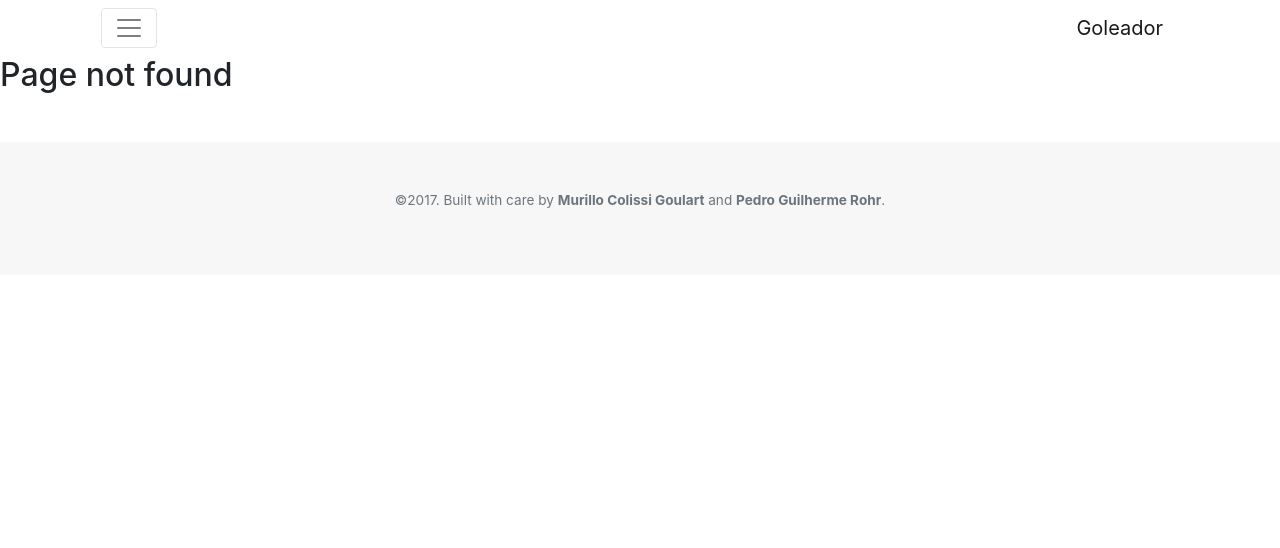
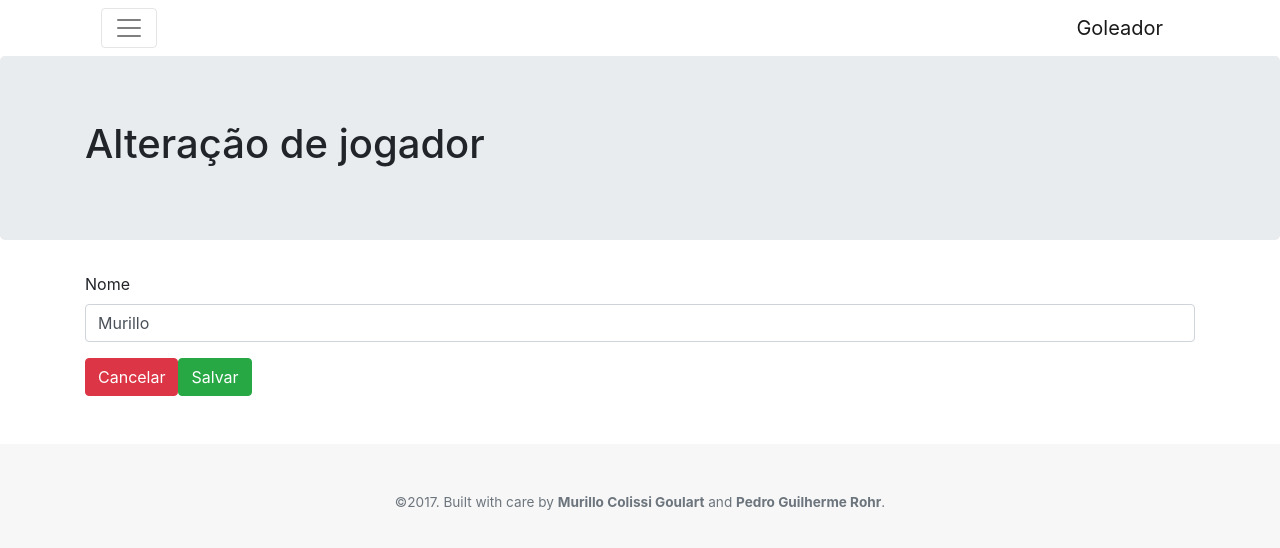
Before and after one commit to murillocg/goleador, an Angular app in the folder src/main/webapp/: page /jogador/1 in a window 1280 px wide. Before the commit this address had no page. Shown: the top 548 px of the page. Built offline with nearby package versions, Linux system fonts and the light colour scheme.

Commit message:
Created the jogador form component used in CRUD operations

```diff
--- a/src/main/webapp/src/app/app.module.ts
+++ b/src/main/webapp/src/app/app.module.ts
@@ -1,6 +1,6 @@
 import { BrowserModule } from '@angular/platform-browser';
 import { NgModule } from '@angular/core';
-import { FormsModule } from '@angular/forms';
+import { ReactiveFormsModule } from '@angular/forms';
 import { HttpModule } from '@angular/http';
 
 import { NgbModule } from '@ng-bootstrap/ng-bootstrap';
@@ -12,6 +12,7 @@ import { DashboardComponent } from './dashboard/dashboard.component';
 import { GoleadoresComponent } from './goleadores/goleadores.component';
 import { GoleadorService } from './goleadores/shared/goleador.service';
 import { JogadoresComponent } from './jogadores/jogadores.component';
+import { JogadorFormComponent } from './jogador-form/jogador-form.component';
 import { JogadorService } from './jogadores/shared/jogador.service';
 import { PageNotFoundComponent } from './page-not-found/page-not-found.component';
 import { PartidasComponent } from './partidas/partidas.component';
@@ -24,13 +25,14 @@ import { PartidaService } from './partidas/shared/partida.service';
     DashboardComponent,
     GoleadoresComponent,
     JogadoresComponent,
+    JogadorFormComponent,
     PageNotFoundComponent,
     PartidasComponent
   ],
   imports: [
     BrowserModule,
-    FormsModule,
     HttpModule,
+    ReactiveFormsModule,
     AppRoutingModule,
     NgbModule.forRoot()
   ],
--- /dev/null
+++ b/src/main/webapp/src/app/jogador-form/jogador-form.component.html
@@ -0,0 +1,15 @@
+<div class="jumbotron">
+  <div class="container">
+    <h1>{{ title }}</h1>
+  </div>
+</div>
+<div class="container">
+  <form [formGroup]="jogadorForm" (ngSubmit)="onSubmit()">
+    <div class="form-group">
+      <label for="nome">Nome</label>
+      <input type="text" class="form-control" id="nome" formControlName="nome">
+    </div>
+    <button type="button" class="btn btn-danger" routerLink="/jogadores">Cancelar</button>
+    <button type="submit" class="btn btn-success" [disabled]="!jogadorForm.valid">Salvar</button>
+  </form>
+</div>
--- /dev/null
+++ b/src/main/webapp/src/app/jogador-form/jogador-form.component.ts
@@ -0,0 +1,59 @@
+import { Component, OnInit } from '@angular/core';
+import { FormBuilder, FormControl, FormGroup, Validators } from '@angular/forms';
+import { ActivatedRoute, Params, Router } from '@angular/router';
+
+import { Jogador } from '../jogadores/shared/jogador.model';
+import { JogadorService } from '../jogadores/shared/jogador.service';
+
+@Component({
+  selector: 'gol-jogadorForm',
+  templateUrl: 'jogador-form.component.html',
+  styleUrls: ['jogador-form.component.css']
+})
+export class JogadorFormComponent implements OnInit {
+
+  private editMode: boolean;
+  private jogador: Jogador;
+
+  jogadorForm: FormGroup;
+  title: string;
+
+  constructor(
+    private activatedRoute: ActivatedRoute,
+    private formBuilder: FormBuilder,
+    private jogadorService: JogadorService,
+    private router: Router) {}
+
+  onSubmit(): void {
+    this.updateLocalJogador();
+    if (this.editMode) {
+      this.jogadorService.updateJogador(this.jogador);
+    } else {
+      this.jogadorService.addJogador(this.jogador);
+    }
+    this.jogadorForm.reset();
+    this.router.navigate(['/jogadores']);
+  }
+
+  private updateLocalJogador(): void {
+      this.jogador.nome = this.jogadorForm.value.nome;
+  }
+
+  ngOnInit(): void {
+    this.editMode = true;
+    this.title = 'Alteração de jogador';
+    this.activatedRoute.params.forEach((params: Params) => {
+      let id = +params['id'];
+      this.jogador = this.jogadorService.getJogador(id);
+    })
+    if (this.jogador === undefined) {
+      this.jogador = new Jogador();
+      this.editMode = false;
+      this.title = 'Inclusão de jogador';
+    }
+
+    this.jogadorForm = this.formBuilder.group({
+      nome: [this.jogador.nome, Validators.required]
+    });
+  }
+}
--- a/src/main/webapp/src/app/jogadores/jogadores.component.html
+++ b/src/main/webapp/src/app/jogadores/jogadores.component.html
@@ -4,7 +4,30 @@
   </div>
 </div>
 <div class="container">
-  <ul class="list-group">
-    <li *ngFor="let jogador of jogadores" class="list-group-item">{{jogador.nome}}</li>
-  </ul>
+  <p>
+    <button type="button" class="btn btn-secondary" routerLink="/jogador">
+      <i class="fa fa-plus"></i> Incluir
+    </button>
+  </p>
+    <table class="table table-striped table-sm">
+    <thead>
+      <tr>
+        <th>Nome</th>
+        <th>Ações</th>
+      </tr>
+    </thead>
+    <tbody>
+      <tr *ngFor="let jogador of jogadores">
+        <td>{{ jogador.nome }}</td>
+        <td>
+          <button type="button" class="btn btn-secondary btn-sm" (click)="editJogador(jogador)">
+            <i class="fa fa-pencil-square-o"></i> Editar
+          </button>
+          <button type="button" class="btn btn-secondary btn-sm" (click)="removeJogador(jogador)">
+            <i class="fa fa-trash"></i> Excluir
+          </button>
+        </td>
+      </tr>
+    </tbody>
+  </table>
 </div>
--- a/src/main/webapp/src/app/jogadores/jogadores.component.ts
+++ b/src/main/webapp/src/app/jogadores/jogadores.component.ts
@@ -1,4 +1,5 @@
 import { Component, OnInit } from '@angular/core';
+import { Router } from '@angular/router'
 
 import { Jogador } from './shared/jogador.model';
 import { JogadorService } from './shared/jogador.service';
@@ -11,8 +12,16 @@ import { JogadorService } from './shared/jogador.service';
 export class JogadoresComponent implements OnInit {
   jogadores: Jogador[];
 
-  constructor(private jogadorService: JogadorService) {
+  constructor(private jogadorService: JogadorService, private router: Router) {
 
+  }
+
+  editJogador(jogador: Jogador): void {
+    this.router.navigate(['/jogador', jogador.id]);
+  }
+
+  removeJogador(jogador: Jogador): void {
+    this.jogadorService.removeJogador(jogador);
   }
 
   ngOnInit(): void {
@@ -20,10 +29,6 @@ export class JogadoresComponent implements OnInit {
   }
 
   private getJogadores(): void {
-    this.jogadorService.getJogadores().then(
-    //this.jogadorService.getJogadoresHttp().then(
-      jogadores => this.jogadores = jogadores
-      //jogadores => console.log(jogadores)
-    );
+    this.jogadores = this.jogadorService.getJogadores();
   }
 }
--- a/src/main/webapp/src/app/jogadores/shared/jogador.service.ts
+++ b/src/main/webapp/src/app/jogadores/shared/jogador.service.ts
@@ -11,13 +11,14 @@ export class JogadorService {
 
   private jogadores: Jogador[];
   private jogadoresUrl = 'http://0.0.0.0:32768/jogadores';
+  private nextId: number;
 
   constructor(private http: Http) {
     this.init();
   }
 
-  getJogadores(): Promise<Jogador[]> {
-    return Promise.resolve(JOGADORES);
+  getJogadores(): Jogador[] {
+    return this.jogadores;
   }
 
   getJogadoresHttp(): Promise<Jogador[]> {
@@ -31,14 +32,31 @@ export class JogadorService {
     return this.jogadores.find(jogador => jogador.id === +id);
   }
 
+  addJogador(jogador: Jogador): void {
+    this.jogadores.push({
+      id: this.nextId++,
+      nome: jogador.nome,
+      ativo: true
+    });
+  }
+
+  updateJogador(jogador: Jogador): void {
+    const index = this.jogadores.indexOf(jogador);
+    this.jogadores[index].nome = jogador.nome;
+  }
+
+  removeJogador(jogador: Jogador): void {
+    const index = this.jogadores.indexOf(jogador);
+    this.jogadores.splice(index, 1);
+  }
+
   private handleError(error: any): Promise<any> {
       console.error('An error occurred', error);
       return Promise.reject(error.message || error);
   }
 
   private init() {
-    this.getJogadores().then(
-      jogadores => this.jogadores = jogadores
-    );
+    this.jogadores = JOGADORES;
+    this.nextId = 100;
   }
 }
```
Also changed, not shown: src/main/webapp/src/app/app-routing.module.ts (+9 -0 lines), src/main/webapp/src/app/jogador-form/jogador-form.component.css (added).
